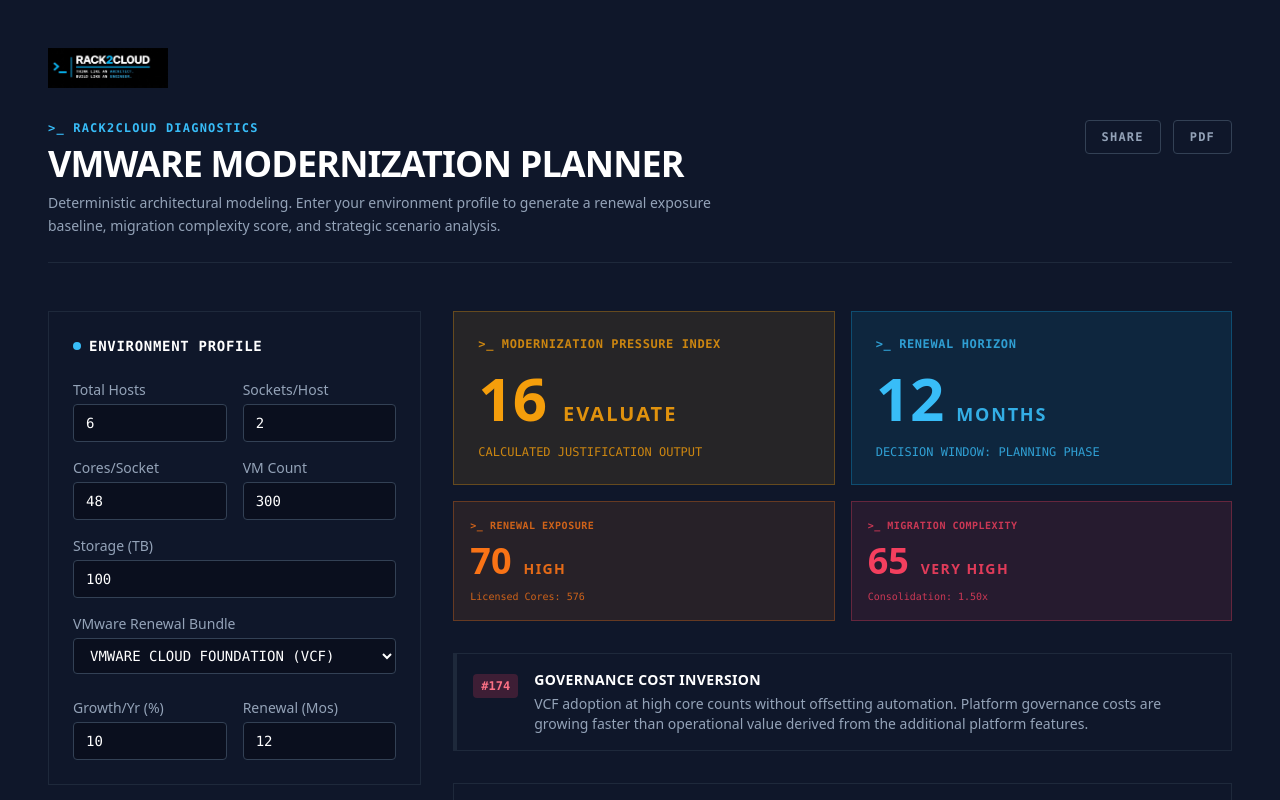
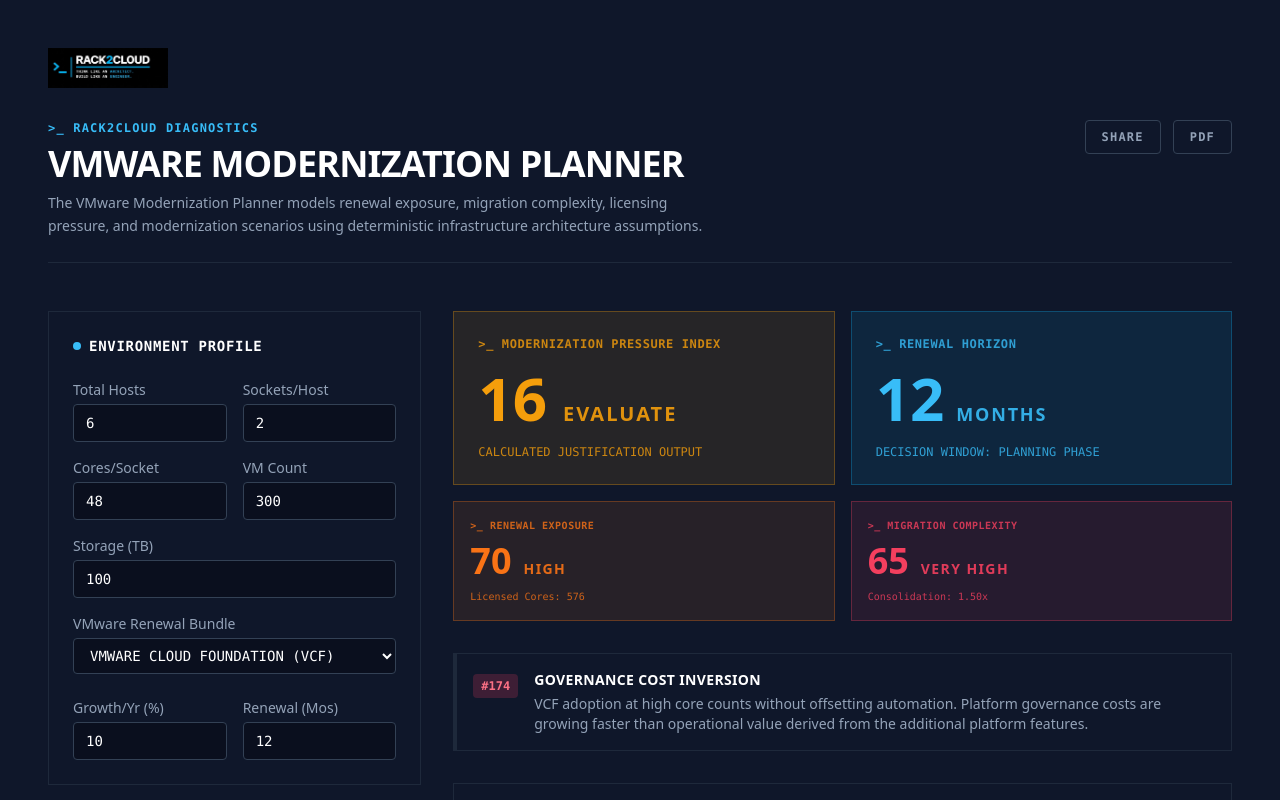
Before and after one commit to rack2cloud/vmware-nutanix-mapper-tool, a Next.js app: page / in a window 1280 px wide. Shown: the top 800 px of the page. Built offline with nearby package versions, Linux system fonts and the light colour scheme.

Commit message:
Revise content and button structure in page.tsx
Updated the description text for the VMware Modernization Planner and restructured the Share and PDF buttons.

```diff
--- a/src/app/page.tsx
+++ b/src/app/page.tsx
@@ -80,15 +80,25 @@
       VMware Modernization Planner
     </h1>
     <p className="text-slate-400 mt-2 max-w-2xl text-sm leading-relaxed">
-                Deterministic architectural modeling. Enter your environment profile to generate a renewal exposure baseline, migration complexity score, and strategic scenario analysis.
+      The VMware Modernization Planner models renewal exposure, migration complexity, licensing pressure, and modernization scenarios using deterministic infrastructure architecture assumptions.
     </p>
   </div>
 
+  {/* Share and PDF Buttons */}
   <div className="shrink-0 flex gap-3">
-              <button onClick={() => { navigator.clipboard.writeText(window.location.href); alert("Link copied to clipboard!"); }} className="bg-transparent border border-slate-700 hover:border-slate-500 text-slate-400 hover:text-slate-200 px-4 py-2 rounded text-xs font-bold font-mono tracking-widest transition-colors uppercase">
+    <button
+      onClick={() => {
+        navigator.clipboard.writeText(window.location.href);
+        alert("Link copied to clipboard!");
+      }}
+      className="bg-transparent border border-slate-700 hover:border-slate-500 text-slate-400 hover:text-slate-200 px-4 py-2 rounded text-xs font-bold font-mono tracking-widest transition-colors uppercase"
+    >
       Share
     </button>
-              <button onClick={() => window.print()} className="bg-transparent border border-slate-700 hover:border-slate-500 text-slate-400 hover:text-slate-200 px-4 py-2 rounded text-xs font-bold font-mono tracking-widest transition-colors uppercase">
+    <button
+      onClick={() => window.print()}
+      className="bg-transparent border border-slate-700 hover:border-slate-500 text-slate-400 hover:text-slate-200 px-4 py-2 rounded text-xs font-bold font-mono tracking-widest transition-colors uppercase"
+    >
       PDF
     </button>
   </div>
```
Lines whose indentation alone changed are shown as unchanged.
